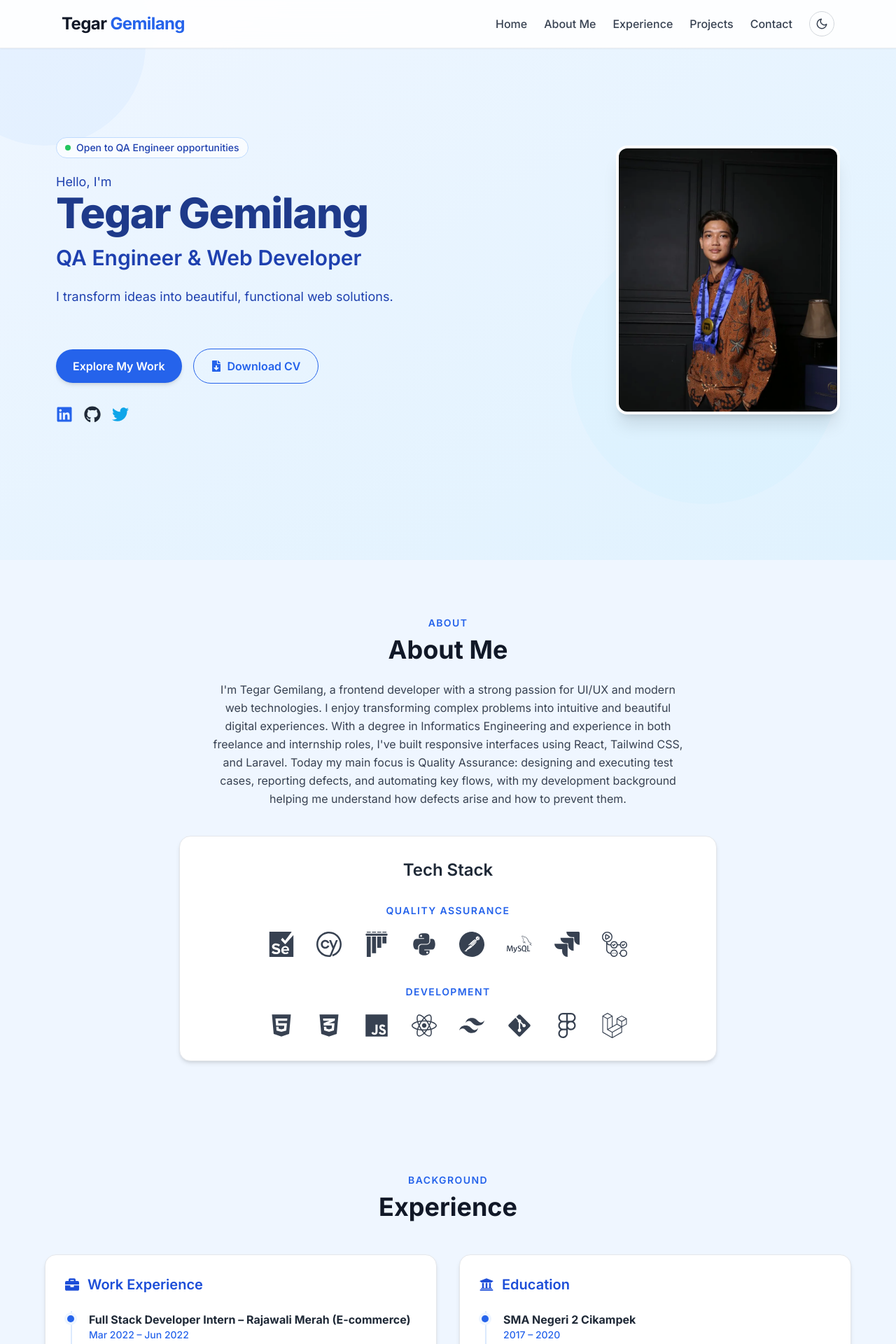
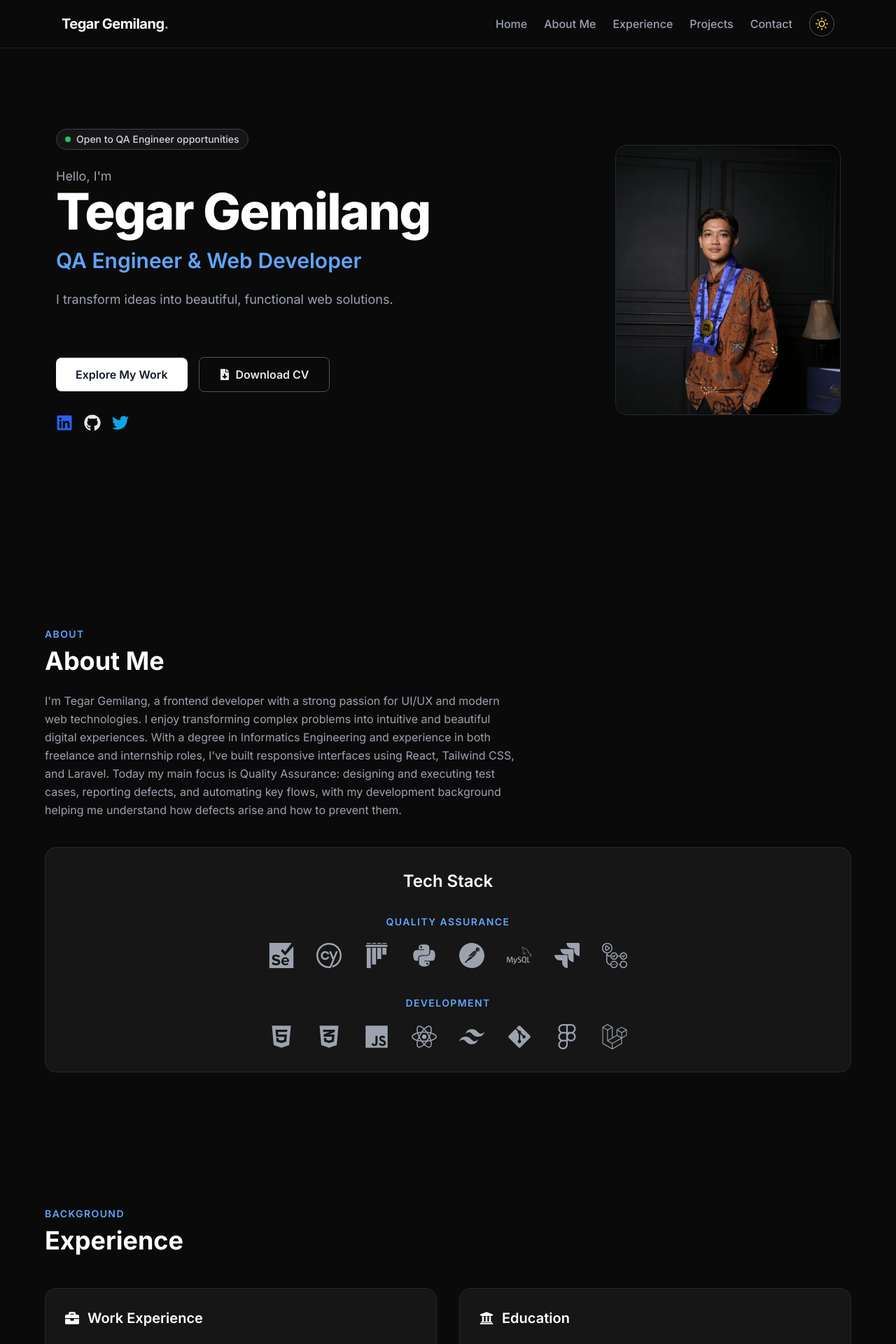
Before and after one commit to tegargr28/portofolio, a React (Vite) app: page / in a window 1280 px wide. Shown: the top 1920 px of the page at 70% size. Built offline with nearby package versions, Linux system fonts and the light colour scheme.

Commit message:
Redesign in the style of FolioOne (dark-first, calm, spacious) + static form registration

```diff
--- a/index.html
+++ b/index.html
@@ -9,7 +9,7 @@
       content="Portfolio of Muhammad Tegar Gemilang Rasidi, a QA Engineer and web developer from Karawang, Indonesia. Manual and automation testing with Selenium, Cypress, Postman and SQL, with a background in building web applications with React and Laravel."
     />
     <meta name="author" content="Muhammad Tegar Gemilang Rasidi" />
-    <meta name="theme-color" content="#2563eb" />
+    <meta name="theme-color" content="#0a0a0a" />
     <link rel="icon" type="image/svg+xml" href="/favicon.svg" />
     <meta property="og:type" content="website" />
     <meta property="og:url" content="https://tegargr28.netlify.app/" />
@@ -36,7 +36,7 @@
       (function () {
         try {
           var saved = localStorage.getItem('theme')
-          if (saved === 'dark' || (!saved && window.matchMedia('(prefers-color-scheme: dark)').matches)) {
+          if (saved === 'dark' || !saved) {
             document.documentElement.classList.add('dark')
           }
         } catch (e) {}
--- a/src/App.jsx
+++ b/src/App.jsx
@@ -9,7 +9,7 @@ import Footer from './components/Footer'
 
 const App = () => {
   return (
-    <div className="min-h-screen bg-[#faf8f3] dark:bg-[#1a1a1a] text-[#4e3f30] dark:text-gray-200 transition-colors duration-500">
+    <div className="min-h-screen bg-[#fafafa] dark:bg-[#0a0a0a] text-gray-700 dark:text-gray-400 transition-colors duration-500">
       <Navbar />
       <main>
         <Hero />
--- a/src/components/About.jsx
+++ b/src/components/About.jsx
@@ -47,24 +47,25 @@ const About = () => {
   return (
     <motion.section
       id="about"
-      className="py-20 px-4 bg-blue-50 dark:bg-gray-900 transition-colors duration-300 text-center scroll-mt-20"
+      className="py-24 px-4 transition-colors duration-300 scroll-mt-20"
       initial={{ opacity: 0, y: 50 }}
       whileInView={{ opacity: 1, y: 0 }}
       transition={{ duration: 0.6 }}
       viewport={{ once: true }}
     >
+      <div className="max-w-6xl mx-auto text-left">
       <p className="text-sm font-semibold uppercase tracking-widest text-blue-600 dark:text-blue-400 mb-2">About</p>
-      <h2 className="text-3xl md:text-4xl font-bold mb-6 text-gray-900 dark:text-blue-300">About Me</h2>
-      <p className="mb-10 max-w-2xl mx-auto text-gray-700 dark:text-gray-300 leading-relaxed">
+      <h2 className="text-3xl md:text-4xl font-bold mb-6 text-gray-900 dark:text-white">About Me</h2>
+      <p className="mb-10 max-w-2xl text-gray-600 dark:text-gray-400 leading-relaxed">
         I'm Tegar Gemilang, a frontend developer with a strong passion for UI/UX and modern web technologies. I enjoy transforming complex problems into intuitive and beautiful digital experiences. With a degree in Informatics Engineering and experience in both freelance and internship roles, I've built responsive interfaces using React, Tailwind CSS, and Laravel. Today my main focus is Quality Assurance: designing and executing test cases, reporting defects, and automating key flows, with my development background helping me understand how defects arise and how to prevent them.
       </p>
 
+      </div>
       <motion.div
-        className="rounded-2xl shadow-md p-8 max-w-3xl mx-auto bg-white dark:bg-gray-800 border border-gray-200 dark:border-gray-700"
-        whileHover={{ boxShadow: "0 0 15px rgba(59, 130, 246, 0.5)" }}
+        className="rounded-2xl p-8 max-w-6xl mx-auto text-center bg-white dark:bg-white/5 border border-gray-200 dark:border-gray-800"
         transition={{ duration: 0.3 }}
       >
-        <h3 className="text-2xl font-semibold mb-8 text-gray-800 dark:text-blue-300">Tech Stack</h3>
+        <h3 className="text-2xl font-semibold mb-8 text-gray-800 dark:text-white">Tech Stack</h3>
         <p className="text-sm font-semibold uppercase tracking-widest text-blue-600 dark:text-blue-400 mb-5">Quality Assurance</p>
         <SkillRow items={qaSkills} />
         <p className="text-sm font-semibold uppercase tracking-widest text-blue-600 dark:text-blue-400 mt-10 mb-5">Development</p>
--- a/src/components/Education.jsx
+++ b/src/components/Education.jsx
@@ -25,24 +25,23 @@ const Education = () => {
   return (
     <motion.section
       id="education"
-      className="py-20 px-4 bg-blue-50 dark:bg-gray-900 transition-colors duration-300 scroll-mt-20"
+      className="py-24 px-4 transition-colors duration-300 scroll-mt-20"
       initial={{ opacity: 0, y: 50 }}
       whileInView={{ opacity: 1, y: 0 }}
       transition={{ duration: 0.6 }}
       viewport={{ once: true }}
     >
-      <p className="text-sm font-semibold uppercase tracking-widest text-blue-600 dark:text-blue-400 mb-2 text-center">Background</p>
-      <h2 className="text-3xl md:text-4xl font-bold text-center mb-12 text-gray-900 dark:text-blue-300">Experience</h2>
+      <div className="max-w-6xl mx-auto"><p className="text-sm font-semibold uppercase tracking-widest text-blue-600 dark:text-blue-400 mb-2">Background</p>
+      <h2 className="text-3xl md:text-4xl font-bold mb-12 text-gray-900 dark:text-white">Experience</h2></div>
       <div className="max-w-6xl mx-auto grid md:grid-cols-2 gap-8">
         {sections.map((section, idx) => (
           <motion.div
             key={idx}
-            className="rounded-2xl shadow-md p-7 bg-white dark:bg-gray-800 border border-gray-200 dark:border-gray-700 transition-colors duration-300"
-            whileHover={{ boxShadow: "0 0 15px rgba(59, 130, 246, 0.5)" }}
+            className="rounded-2xl p-7 bg-white dark:bg-white/5 border border-gray-200 dark:border-gray-800 transition-colors duration-300"
             whileTap={{ scale: 0.98 }}
             transition={{ duration: 0.3 }}
           >
-            <div className="flex items-center space-x-3 mb-6 text-blue-700 dark:text-blue-400 text-xl">
+            <div className="flex items-center space-x-3 mb-6 text-gray-900 dark:text-white text-xl">
               {section.icon}
               <h3 className="font-semibold">{section.title}</h3>
             </div>
--- a/src/components/Footer.jsx
+++ b/src/components/Footer.jsx
@@ -17,11 +17,11 @@ const Footer = () => {
   ]
 
   return (
-    <footer className="bg-white dark:bg-gray-950 border-t border-gray-200 dark:border-gray-800 transition-colors duration-300">
+    <footer className="bg-white dark:bg-[#0a0a0a] border-t border-gray-200 dark:border-gray-800 transition-colors duration-300">
       <div className="max-w-6xl mx-auto px-6 py-10 flex flex-col md:flex-row items-center justify-between gap-6">
         <div className="text-center md:text-left">
           <p className="text-lg font-bold text-gray-900 dark:text-white">
-            Tegar<span className="text-blue-600 dark:text-blue-400"> Gemilang</span>
+            Tegar Gemilang<span className="text-blue-600 dark:text-blue-400">.</span>
           </p>
           <p className="text-sm text-gray-600 dark:text-gray-400 mt-1">
             QA Engineer &amp; Web Developer — Karawang, Indonesia
@@ -54,7 +54,7 @@ const Footer = () => {
         </div>
       </div>
       <div className="border-t border-gray-200 dark:border-gray-800 py-4 text-center text-sm text-gray-500 dark:text-gray-400 px-6">
-        © {year} Muhammad Tegar Gemilang Rasidi. Built with React, Vite and Tailwind CSS.
+        © {year} Muhammad Tegar Gemilang Rasidi. Built with React, Vite and Tailwind CSS. Design inspired by FolioOne by BootstrapMade.
       </div>
     </footer>
   )
--- a/src/components/Hero.jsx
+++ b/src/components/Hero.jsx
@@ -48,23 +48,8 @@ const Hero = () => {
   return (
     <section
       id="home"
-      className="min-h-screen w-full flex items-center
-        bg-gradient-to-br from-blue-50 to-sky-100
-        dark:bg-gradient-to-br dark:from-slate-900 dark:to-gray-900
-        py-24 relative scroll-mt-20"
+      className="min-h-screen w-full flex items-center py-28 relative scroll-mt-20"
     >
-      <div className="absolute top-0 left-0 w-full h-full overflow-hidden pointer-events-none">
-        <div
-          className="absolute -top-20 -left-20 w-72 h-72
-            bg-blue-200 dark:bg-blue-900
-            rounded-full opacity-20 dark:opacity-10"
-        ></div>
-        <div
-          className="absolute bottom-20 right-20 w-96 h-96
-            bg-sky-200 dark:bg-sky-900
-            rounded-full opacity-15 dark:opacity-10"
-        ></div>
-      </div>
 
       <div className="container mx-auto px-4 flex flex-col lg:flex-row items-center justify-between gap-10 relative z-10 max-w-6xl">
         <motion.div
@@ -78,17 +63,17 @@ const Hero = () => {
             animate={{ opacity: 1, y: 0 }}
             transition={{ duration: 0.8 }}
           >
-            <span className="inline-flex items-center gap-2 px-3 py-1 mb-5 rounded-full bg-white/70 dark:bg-gray-800/70 border border-blue-200 dark:border-gray-700 text-sm font-medium text-blue-800 dark:text-blue-300">
+            <span className="inline-flex items-center gap-2 px-3 py-1 mb-6 rounded-full bg-white dark:bg-white/5 border border-gray-300 dark:border-gray-700 text-sm font-medium text-gray-700 dark:text-gray-300">
               <span className="w-2 h-2 rounded-full bg-green-500"></span>
               Open to QA Engineer opportunities
             </span>
-            <p className="text-lg text-blue-800 dark:text-gray-300">
+            <p className="text-lg text-gray-500 dark:text-gray-400">
               Hello, I'm
             </p>
-            <h1 className="text-4xl md:text-6xl font-extrabold tracking-tight mb-4 text-blue-900 dark:text-white">
+            <h1 className="text-5xl md:text-7xl font-extrabold tracking-tight mb-4 text-gray-900 dark:text-white">
               Tegar Gemilang
             </h1>
-            <h2 className="text-2xl md:text-3xl font-semibold mb-6 text-blue-800 dark:text-blue-300">
+            <h2 className="text-2xl md:text-3xl font-semibold mb-6 text-blue-600 dark:text-blue-400">
               QA Engineer &amp; Web Developer
             </h2>
           </motion.div>
@@ -96,7 +81,7 @@ const Hero = () => {
           <AnimatePresence mode="wait">
             <motion.p
               key={index}
-              className="text-lg mb-8 text-blue-800 dark:text-blue-200 max-w-xl mx-auto lg:mx-0 min-h-[3.5rem]"
+              className="text-lg mb-10 text-gray-600 dark:text-gray-400 max-w-xl mx-auto lg:mx-0 min-h-[3.5rem]"
               initial={{ opacity: 0, y: 10 }}
               animate={{ opacity: 1, y: 0 }}
               exit={{ opacity: 0, y: -10 }}
@@ -114,19 +99,14 @@ const Hero = () => {
           >
             <motion.a
               href="#projects"
-              className="inline-block px-6 py-3
-                bg-blue-600 dark:bg-blue-700
-                text-white
-                rounded-full
-                hover:bg-blue-700 dark:hover:bg-blue-600
+              className="inline-block px-7 py-3
+                bg-gray-900 dark:bg-white
+                text-white dark:text-gray-900
+                rounded-lg
+                hover:bg-gray-700 dark:hover:bg-gray-200
                 transition-colors
-                shadow-md hover:shadow-lg
-                dark:shadow-blue-900/50
                 font-semibold"
-              whileHover={{
-                scale: 1.05,
-                boxShadow: "0 0 15px rgba(59, 130, 246, 0.7)"
-              }}
+              whileHover={{ scale: 1.03 }}
               whileTap={{ scale: 0.95 }}
             >
               Explore My Work
@@ -135,15 +115,15 @@ const Hero = () => {
             <motion.a
               href="/CV_TegarGemilangRasidi_QA.pdf"
               download
-              className="inline-block px-6 py-3
-                border border-blue-600 dark:border-blue-400
-                text-blue-600 dark:text-blue-300
-                rounded-full
-                hover:bg-blue-50 dark:hover:bg-gray-800
+              className="inline-block px-7 py-3
+                border border-gray-400 dark:border-gray-600
+                text-gray-800 dark:text-gray-200
+                rounded-lg
+                hover:bg-gray-100 dark:hover:bg-white/10
                 transition-colors
                 font-semibold
                 flex items-center gap-2"
-              whileHover={{ scale: 1.05 }}
+              whileHover={{ scale: 1.03 }}
               whileTap={{ scale: 0.95 }}
             >
               <FaFileDownload /> Download CV
@@ -182,14 +162,8 @@ const Hero = () => {
           <motion.div
             className="relative w-64 h-64 md:w-80 md:h-96
               overflow-hidden rounded-2xl
-              shadow-xl hover:shadow-2xl
-              transition-shadow
-              border-4 border-white
-              dark:border-gray-800
-              transform hover:scale-105"
-            whileHover={{
-              boxShadow: "0 0 25px rgba(59, 130, 246, 0.6)"
-            }}
+              ring-1 ring-gray-200 dark:ring-gray-800
+              transform hover:scale-[1.02] transition-transform"
             transition={{ duration: 0.3 }}
           >
             <img
--- a/src/components/Navbar.jsx
+++ b/src/components/Navbar.jsx
@@ -26,7 +26,7 @@ const Navbar = () => {
   ]
 
   const navClass =
-    'text-gray-700 hover:text-blue-600 dark:text-gray-200 dark:hover:text-blue-300 font-medium transition-colors duration-300'
+    'text-gray-600 hover:text-gray-900 dark:text-gray-400 dark:hover:text-white font-medium transition-colors duration-300'
 
   const themeButton = (
     <button
@@ -40,10 +40,10 @@ const Navbar = () => {
   )
 
   return (
-    <nav className="fixed w-full z-50 bg-white/90 dark:bg-gray-900/90 backdrop-blur-md shadow-sm border-b border-gray-200/70 dark:border-gray-800 transition-colors duration-300">
+    <nav className="fixed w-full z-50 bg-white/90 dark:bg-[#0a0a0a]/90 backdrop-blur-md border-b border-gray-200/70 dark:border-gray-800/80 transition-colors duration-300">
       <div className="flex justify-between items-center px-6 py-4 max-w-6xl mx-auto">
-        <a href="#home" className="text-2xl font-bold tracking-tight text-gray-900 dark:text-white">
-          Tegar<span className="text-blue-600 dark:text-blue-400"> Gemilang</span>
+        <a href="#home" className="text-xl font-bold tracking-tight text-gray-900 dark:text-white">
+          Tegar Gemilang<span className="text-blue-600 dark:text-blue-400">.</span>
         </a>
         <div className="md:hidden flex items-center gap-3">
           {themeButton}
@@ -61,7 +61,7 @@ const Navbar = () => {
         </div>
       </div>
       {open && (
-        <div className="md:hidden bg-white dark:bg-gray-900 shadow-md px-6 pb-4 border-t border-gray-100 dark:border-gray-800">
+        <div className="md:hidden bg-white dark:bg-[#0a0a0a] px-6 pb-4 border-t border-gray-100 dark:border-gray-800">
           {links.map((link) => (
             <a
               key={link.href}
--- a/src/components/Projects.jsx
+++ b/src/components/Projects.jsx
@@ -88,25 +88,27 @@ const Projects = () => {
   return (
     <motion.section
       id="projects"
-      className="py-20 px-4 text-center bg-blue-50 dark:bg-gray-900 transition-colors duration-300 scroll-mt-20"
+      className="py-24 px-4 transition-colors duration-300 scroll-mt-20"
       initial={{ opacity: 0, y: 50 }}
       whileInView={{ opacity: 1, y: 0 }}
       transition={{ duration: 0.6 }}
       viewport={{ once: true }}
     >
+      <div className="max-w-5xl mx-auto">
       <p className="text-sm font-semibold uppercase tracking-widest text-blue-600 dark:text-blue-400 mb-2">Portfolio</p>
-      <h2 className="text-3xl md:text-4xl font-bold mb-12 text-gray-900 dark:text-blue-300">Projects</h2>
+      <h2 className="text-3xl md:text-4xl font-bold mb-12 text-gray-900 dark:text-white">Projects</h2>
+      </div>
 
-      <h3 className="text-xl font-semibold text-gray-800 dark:text-gray-100 mb-6">Quality Assurance</h3>
+      <h3 className="text-xl font-semibold text-gray-800 dark:text-gray-100 mb-6 max-w-5xl mx-auto">Quality Assurance</h3>
       <div className="grid md:grid-cols-2 gap-8 max-w-5xl mx-auto mb-16">
         {qaProjects.map((project) => (
           <motion.article
             key={project.title}
-            className="flex flex-col bg-white dark:bg-gray-800 border border-gray-200 dark:border-gray-700 rounded-2xl shadow-lg hover:shadow-2xl overflow-hidden transition-shadow duration-300 text-left"
+            className="flex flex-col bg-white dark:bg-white/5 border border-gray-200 dark:border-gray-800 rounded-2xl overflow-hidden text-left"
             whileHover={{ y: -8 }}
             transition={{ duration: 0.3 }}
           >
-            <div className="h-36 flex items-center justify-center bg-gradient-to-br from-blue-600 to-sky-500 dark:from-blue-800 dark:to-slate-800">
+            <div className="h-36 flex items-center justify-center bg-gradient-to-br from-gray-900 to-gray-700 dark:from-white/10 dark:to-white/5">
               <project.icon className="text-6xl text-white/90" aria-hidden="true" />
             </div>
             <div className="p-6 flex flex-col flex-1">
@@ -129,12 +131,12 @@ const Projects = () => {
         ))}
       </div>
 
-      <h3 className="text-xl font-semibold text-gray-800 dark:text-gray-100 mb-6">Web Development</h3>
+      <h3 className="text-xl font-semibold text-gray-800 dark:text-gray-100 mb-6 max-w-5xl mx-auto">Web Development</h3>
       <div className="grid md:grid-cols-2 gap-8 max-w-5xl mx-auto">
         {webProjects.map((project) => (
           <motion.article
             key={project.title}
-            className="flex flex-col bg-white dark:bg-gray-800 border border-gray-200 dark:border-gray-700 rounded-2xl shadow-lg hover:shadow-2xl overflow-hidden transition-shadow duration-300 text-left"
+            className="flex flex-col bg-white dark:bg-white/5 border border-gray-200 dark:border-gray-800 rounded-2xl overflow-hidden text-left"
             whileHover={{ y: -8 }}
             transition={{ duration: 0.3 }}
           >
--- a/src/index.css
+++ b/src/index.css
@@ -7,7 +7,7 @@ html {
 }
 
 body {
-  @apply bg-white dark:bg-gray-900 text-gray-900 dark:text-gray-100 antialiased transition-colors duration-300;
+  @apply bg-white dark:bg-[#0a0a0a] text-gray-900 dark:text-gray-100 antialiased transition-colors duration-300;
   font-family: 'Inter', ui-sans-serif, system-ui, sans-serif;
 }
 
```
Also changed, not shown: public/__forms.html (added, +20 -0 lines), src/components/Contact.jsx (+12 -12 lines).
